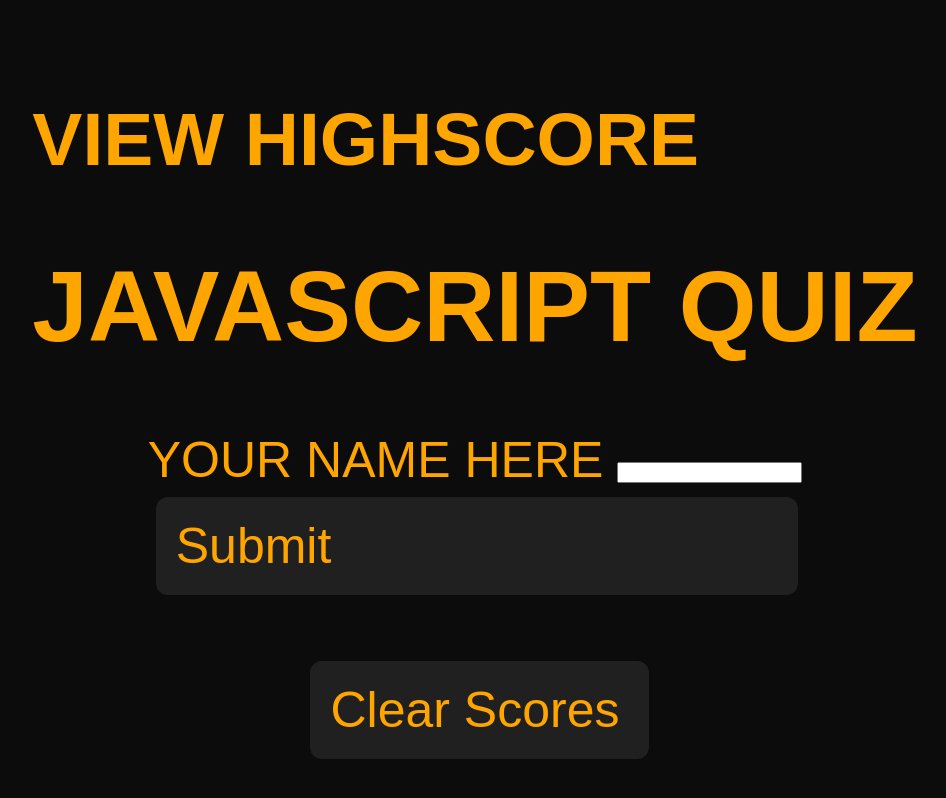
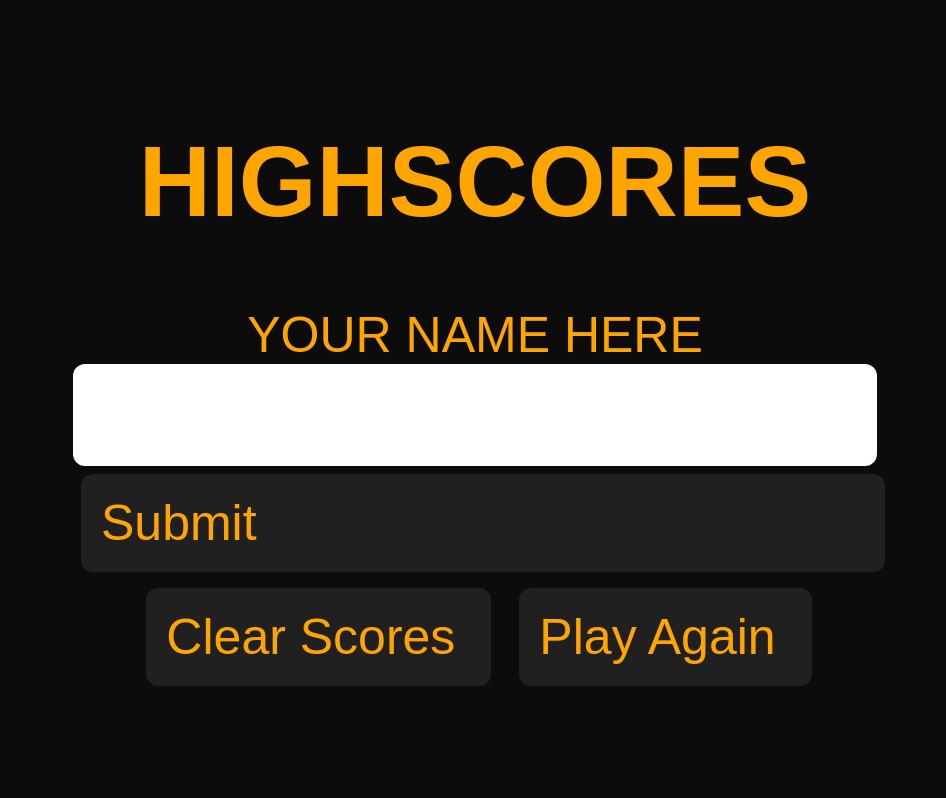
Before and after one commit to HarkyDev/Quiz-Game, a plain HTML site: page scores.html in a window 1280 px wide. Shown: the whole page, without its empty margins (165-1111 px from the left). Drawn offline with Linux system fonts and the light colour scheme.

Commit message:
changed styles on scores.html  and added play again btn

```diff
--- a/scores.html
+++ b/scores.html
@@ -9,44 +9,44 @@
     <title>Highscore page</title>
 </head>
 <body>
-    <header class="header">
-         <h2 class="scoretext">
-            View highscore
-            </h2>
-        <h1>
-            Javascript quiz
+         <h1 class="scoretext">
+           Highscores
             </h1>
-    </header>
-
-
-
     <div class="holder">
         <section class="infocontainer">
             <!-- <p id="scorename">Name: </p>
                 <p id="highscorenumber">Highscore = </p> -->
 
             </div>
-            <div class="inputsection">
+            <div  class="inputsection">
 
                 <form class="form">
-                    <label for="">Your Name here</label>
+                    <label class="enterName">Your Name here</label>
                     <input type="text" name="" id="userInput">
                     <button type="submit" class="btn" id="submitBtn">Submit</button>
                 </form>
             </div>
-
+            <div class="threeBtns">
+                <div class="finalButtons">
+                        <div class= "clearbtncontainer">
+                            <button type="button"   class="btn" onclick="clearInfo()" id="clearBtn">Clear Scores</button>
+                        </div>
+                        <div id="playAgain" class= "playAgain">
+                            <a href="index.html">
+                            <button type="button"   class="btn" >Play Again</button>
+                            </a>
+                        </div>
+                </div>
+                </div>
                 <div class="main-div">
                     <ul id="my-list">
 
                     </ul>
             </div>
 
-        <div class= "clearbtncontainer">
-            <button type="button"   class="btn" onclick="clearInfo()" id="clearBtn">Clear Scores</button>
-        </div>
-
 
             <script src="scores.js"></script>
         </section>
+    </div>
 </body>
 </html>
--- a/scores.js
+++ b/scores.js
@@ -3,6 +3,7 @@ var score = localStorage.getItem('score');
 var userInput = document.getElementById("userInput")
 var submitBtn = document.getElementById("submitBtn")
 var clearBtn = document.getElementById("clearBtn")
+var playAgain = document.getElementById("playAgain")
 let records = JSON.parse(localStorage.getItem('records'));
 
 // highscores list element
@@ -62,6 +63,9 @@ clearBtn.addEventListener('click', function () {
   window.location.reload();
 })
 
+var startAgain = function(){
+
+}
 
 
 
--- a/styles.css
+++ b/styles.css
@@ -57,7 +57,7 @@ body {
 	cursor: pointer;
 	outline: inherit;
     margin: 8px;
-    min-width: 98.2%;
+    min-width: 100%;
 }
 
 .btn:hover {
@@ -81,7 +81,6 @@ body {
 
 .highscores{
 
-    margin-right:
 }
 #timer{
 
@@ -172,3 +171,54 @@ body {
 .hide{
     display: none;
 }
+
+form{
+    display: flex;
+    flex-direction: column;
+}
+
+input {
+    min-height: 100px;
+    min-width: 800px;
+    border-radius: 12px;
+    border: none;
+    text-align: center;
+}
+
+.enterName {
+    text-align: center;
+}
+
+.form button {
+    text-align: center;
+}
+
+.inputsection{
+    align-items: center;
+    display: flex;
+    justify-content: center;
+    flex-direction: row;
+    text-align: center;
+}
+.clearbtncontainer {
+    display: flex;
+    align-items: center;
+    justify-content: center;
+
+}
+.playAgain {
+    margin-left: 20px;
+    display: flex;
+    align-items: center;
+    justify-content: center;
+
+}
+.finalButtons{
+    display: flex;
+}
+
+
+a {
+    color: inherit;
+  text-decoration: inherit;
+}
```
Also changed, not shown: index.html (+2 -2 lines). Lines whose indentation alone changed are shown as unchanged.
